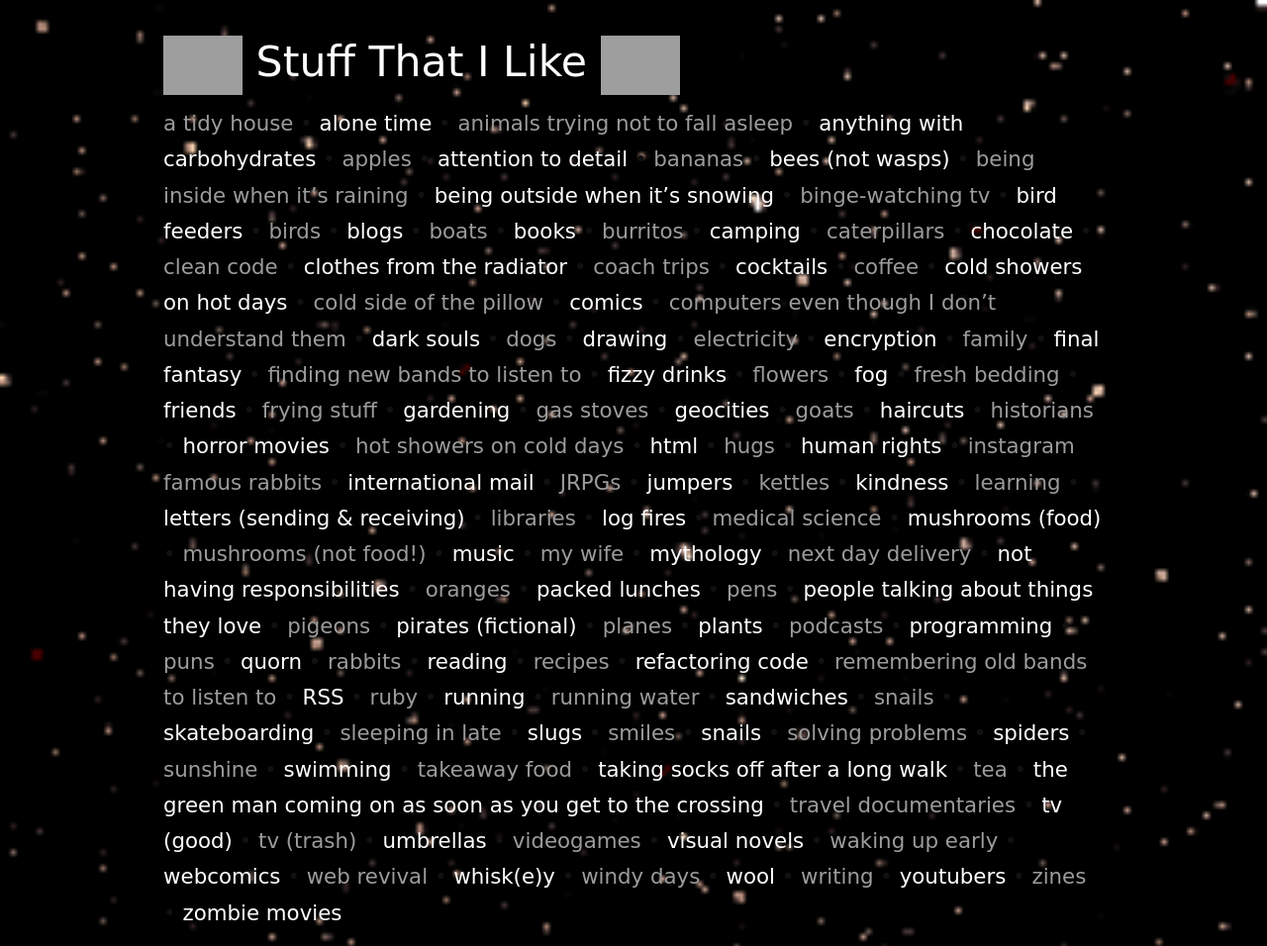
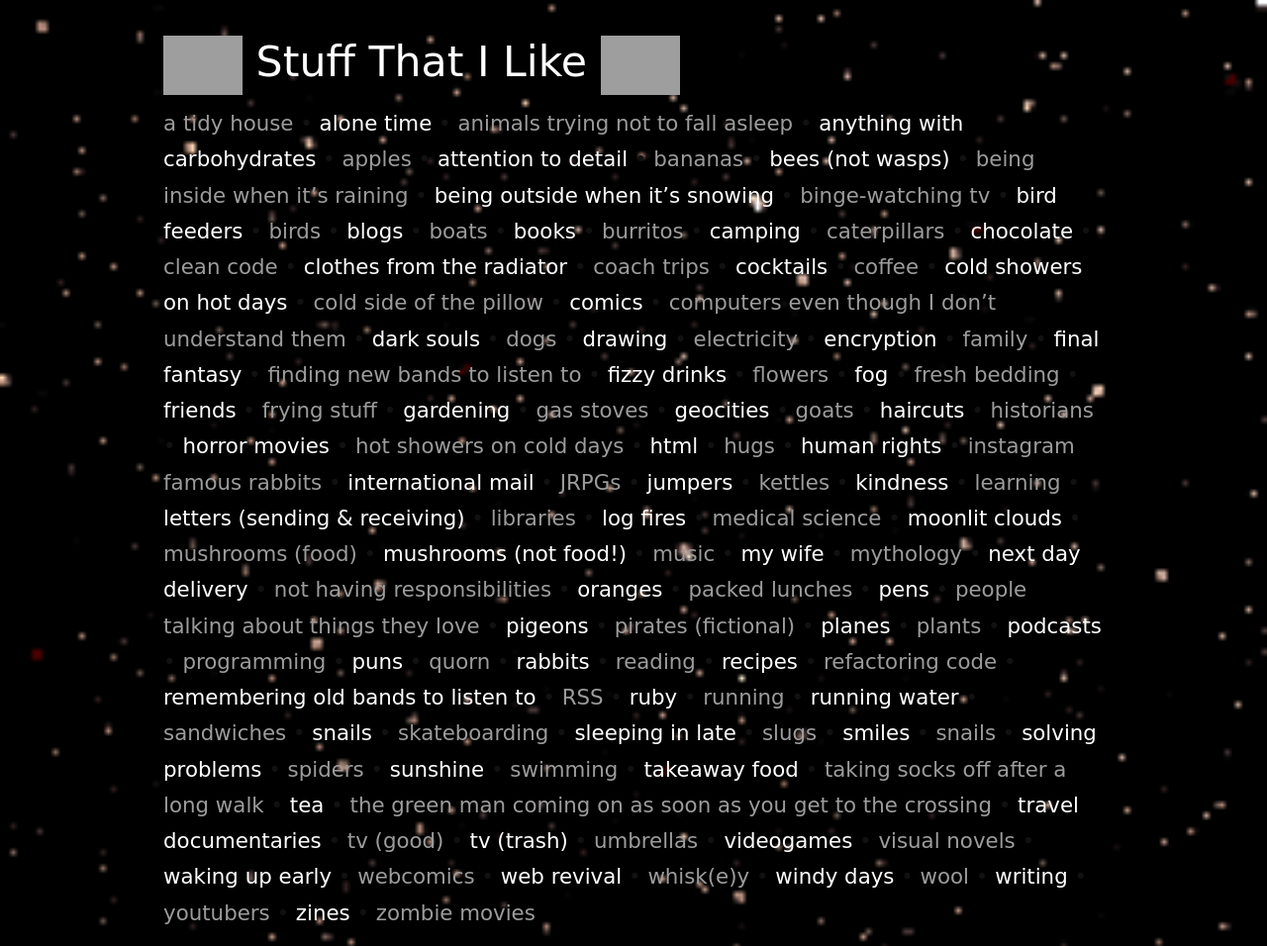
Before and after one commit to jsrn/jsrn.github.io, a Jekyll site: the page built from stuffthatilike.md, in a window 1280 px wide. Shown: the whole page at 99% size. Built offline with Jekyll 4.4.1, drawn with Linux system fonts in a browser that asks for light colours; grey boxes are pictures that could not be loaded.

Commit message:
moonlit clouds

```diff
--- a/stuffthatilike.md
+++ b/stuffthatilike.md
@@ -71,6 +71,7 @@
 <span class='thing-i-like'>libraries</span> &bull;
 <span class='thing-i-like'>log fires</span> &bull;
 <span class='thing-i-like'>medical science</span> &bull;
+<span class='thing-i-like'>moonlit clouds</span> &bull;
 <span class='thing-i-like'>mushrooms (food)</span> &bull;
 <span class='thing-i-like'>mushrooms (not food!)</span> &bull;
 <span class='thing-i-like'>music</span> &bull;
```
